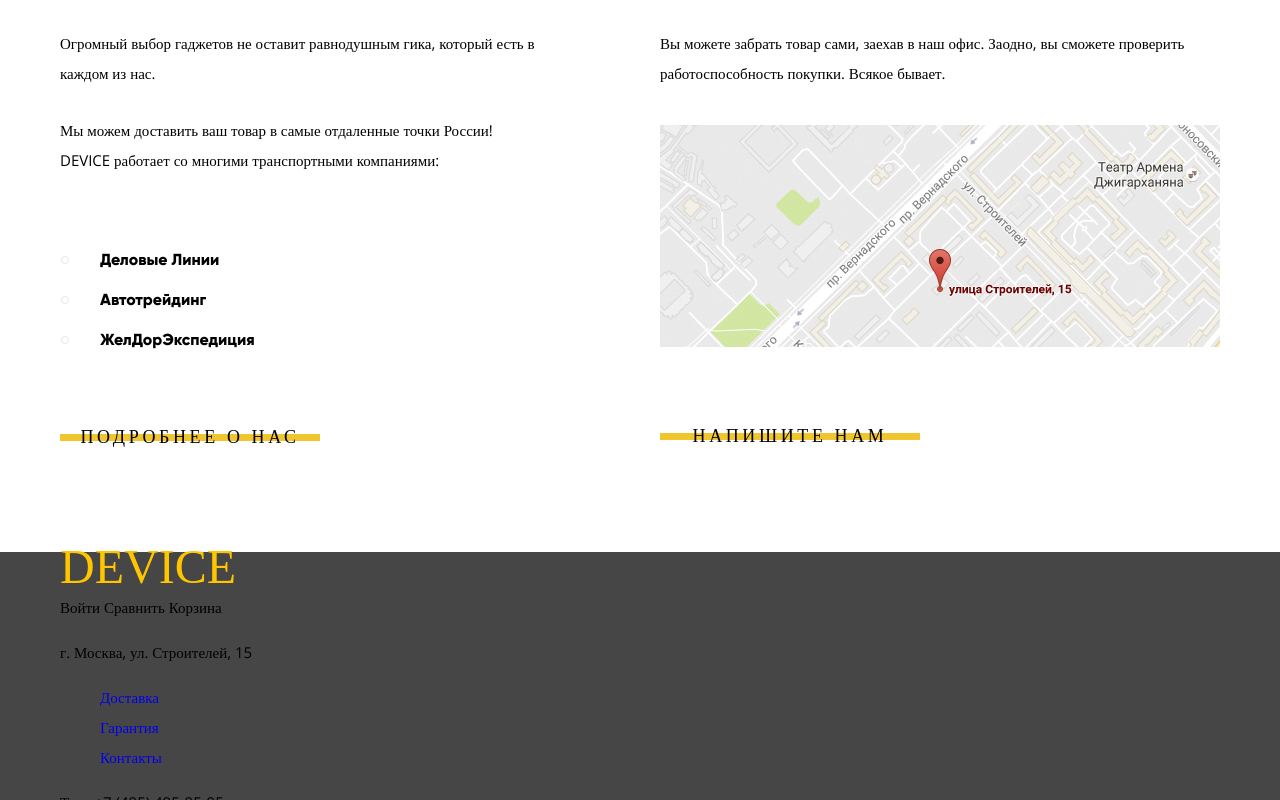
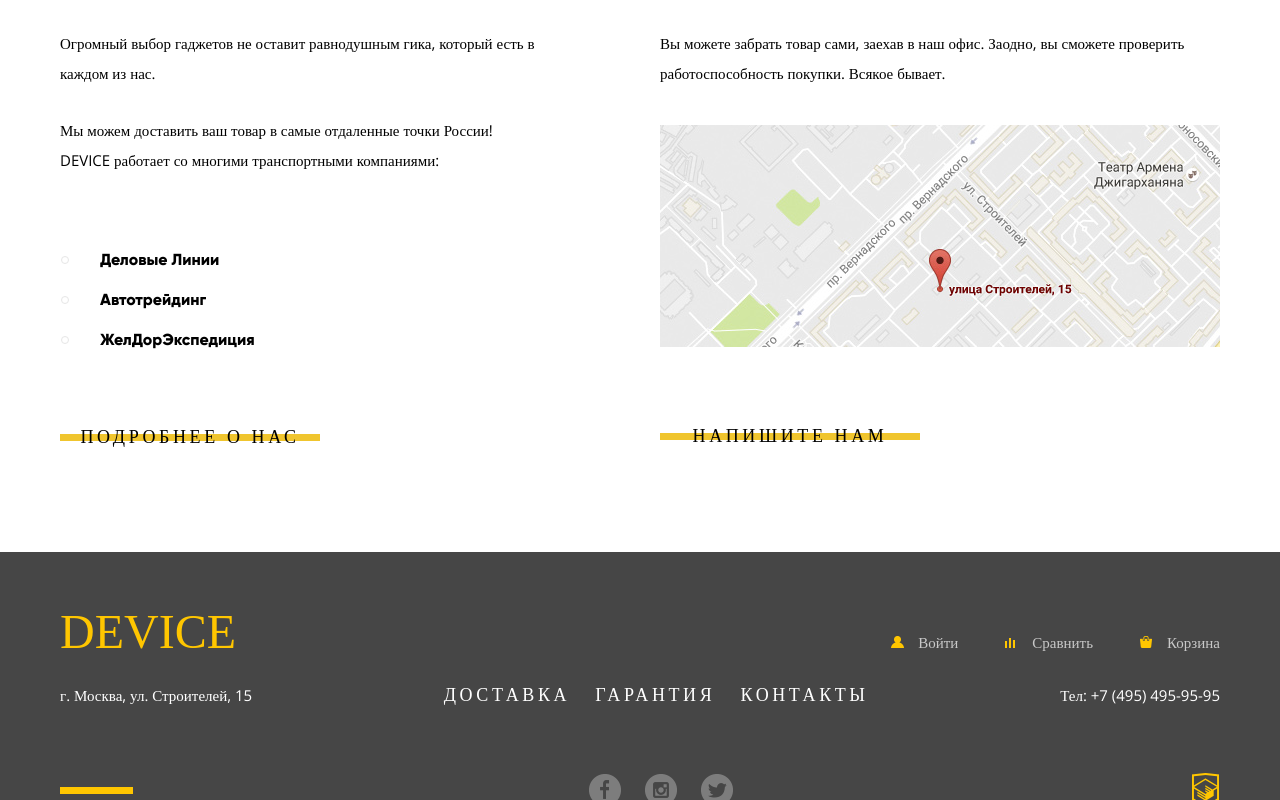
Before and after one commit to skasbzhezinski/device, a plain HTML site: page index.html in a window 1280 px wide. Shown: the part 2000-2800 px from the top of the page. Drawn offline with nearby package versions, Linux system fonts and the light colour scheme.

Commit message:
finished the positioning of the elements of the main_footer

```diff
--- a/assets/css/style.css
+++ b/assets/css/style.css
@@ -85,7 +85,6 @@ body {
 .partners,
 .wrapper,
 .footer_nav,
-.address,
 .social_networks {
 	width: 1160px;
     margin-left: auto;
@@ -116,6 +115,7 @@ body {
 .logo_text {
 	font-family: Gilroy Extrabold;
 	font-size: 48px;
+	margin-top: 100px;
 }
 
 /* Поисковая навигация */
@@ -1005,17 +1005,195 @@ body {
 /* ===== Footer ===== */
 
 .main_footer {
+	color: #fff;
+
 	width: 100%;
-	height: 323px;
+	min-height: 323px;
 	background-color: #464646;
 }
 
+.main_footer a,
+.main_footer li {
+	color: #fff;
+}
+
+.main_footer .top_wrapper {
+	padding-top: 65px;
+}
+
 .footer_logo .logo_text {
-	color: #ffc600;
+	color: rgba(255, 198, 0, 1);
+}
+
+.footer_logo .logo_text:hover {
+	color: rgba(255, 198, 0, 0.5);
+}
+
+.footer_logo .logo_text:active,
+.footer_logo .logo_text:focus {
+	color: rgba(255, 198, 0, 0.25);
 }
 
 .social_networks li {
-	background-color: #7e7e7e;
 	width: 32px;
 	height: 32px;
 }
+
+/* Сетка главного футера */
+.top_wrapper,
+.middle_wrapper,
+.bottom_wrapper {
+	width: 1160px;
+	margin-right: auto;
+	margin-left: auto;
+	margin-bottom: 8px;
+}
+
+/* top_wrapper на флоатах */
+.footer_logo {
+	float: left;
+}
+
+.footer_search_nav {
+	float: right;
+	position: relative;
+	margin-top: -5px;
+}
+
+/* прикручиваю иконки к ссылкам */
+
+.footer_search_nav li {
+	display: inline-block;
+}
+
+.footer_search_nav a {
+	position: relative;
+    font-family: Open Sans, Light;
+    font-size: 15px;
+    line-height: 30px;
+
+    width: 100px;
+    color: rgba(255, 255, 255, 0.7);
+    margin: 0;
+    padding: 0;
+    padding-left: 30px;
+    margin-left: 40px;
+}
+
+.footer_search_nav a:before {
+    position: absolute;
+    content: "";
+    display: inline-block;
+
+    width: 15px;
+    height: 15px;
+    background-repeat: no-repeat;
+
+}
+
+.footer_search_nav li:first-child a::before {
+	background-image: url(../img/user_f.png);
+	top: 4px;
+    left: 3px;
+}
+
+.footer_search_nav li:nth-child(2) a::before {
+	background-image: url(../img/compare_f.png);
+	top: 6px;
+    left: 3px;
+}
+
+.footer_search_nav li:last-child a::before {
+	background-image: url(../img/cart_f.png);
+	top: 4px;
+    left: 3px;
+}
+
+/* поведение */
+
+.footer_search_nav a:hover {
+	color: rgba(255, 255, 255, 1);
+}
+
+/* middle_wrapper */
+
+.middle_wrapper {
+	display: flex;
+	justify-content: flex-start;
+	margin-bottom: 60px;
+}
+
+.middle_wrapper .address,
+.middle_wrapper .phone {
+	max-width: 230px;
+}
+
+.middle_wrapper .address {
+	text-align: left;
+}
+
+.middle_wrapper .phone {
+	text-align: right;
+}
+
+.middle_wrapper p {
+	margin: 0;
+	padding: 0;
+}
+
+.middle_wrapper .footer_nav {
+	width: 425px;
+}
+
+.footer_nav ul {
+	display: flex;
+	justify-content: space-between;
+	margin: 0;
+	padding: 0;
+}
+
+.footer_nav a {
+	font-family: Gilroy ExtraBold;
+	font-size: 18px;
+	letter-spacing: 0.2em;
+}
+
+/* bottom_wrapper */
+
+.bottom_wrapper {
+	display: flex;
+	justify-content: space-between;
+	align-items: center;
+}
+
+.bottom_wrapper .stick {
+	width: 80px;
+	height: 7px;
+	background-color: #ffc600;
+}
+
+.logo_html {
+	width: 30px;
+	height: 40px;
+	background-color: transparent;
+}
+
+.logo_html a {
+	display: block;
+	width: 30px;
+	height: 40px;
+	background-image: url(../img/logo-html.png);
+	background-repeat: no-repeat;
+	background-position: center;
+}
+
+.social_networks {
+	display: flex;
+	justify-content: center;
+	margin: 0;
+	padding: 0;
+}
+
+.social_networks li {
+	margin: 0 12px 0 12px;
+}
--- a/index.html
+++ b/index.html
@@ -308,39 +308,48 @@
 
 	<footer class="main_footer">
 
-		<div class="logo_container"> <!-- Блок для позиционирования логотипа -->
+		<div class="top_wrapper clearfix">
 			<div class="footer_logo">
-				<a href="https://htmlacademy.ru/intensive/htmlcss">
+				<a href="#">
 					<span class="logo_text">DEVICE</span>
 				</a>
 			</div>
+
+			<nav class="footer_search_nav">
+				<h2 class="visually-hidden">Поисковая навигация</h2>
+				<ul>
+					<li><a href="#">Войти</a></li>
+					<li><a href="#">Сравнить</a></li>
+					<li><a href="#">Корзина</a></li>
+				</ul>
+			</nav>
 		</div>
 
-		<nav class="search_nav">
-			<h2 class="visually-hidden">Поисковая навигация</h2>
-			<a href="#">Войти</a>
-			<a href="#">Сравнить</a>
-			<a href="#">Корзина</a>
-		</nav>
-
+		<div class="middle_wrapper">
 			<div class="address">
 				<h3 class="visually-hidden">Наш адрес</h3>
 				<p class="address">г. Москва, ул. Строителей, 15 </p>
 			</div>
 
-		<nav class="footer_nav">
+			<div class="footer_nav">
 				<h2 class="visually-hidden">Главная навигация</h2>
 				<ul>
-				<li><a href="#">Доставка</a></li>
-				<li><a href="#">Гарантия</a></li>
-				<li><a href="#">Контакты</a></li>
+					<li><a href="#">ДОСТАВКА</a></li>
+					<li><a href="#">ГАРАНТИЯ</a></li>
+					<li><a href="#">КОНТАКТЫ</a></li>
 				</ul>
-		</nav>
+			</div>
 
-		<div class="address">
+			<div class="phone">
 				<h3 class="visually-hidden">Наш телефон</h3>
-			<p>Тел.: +7 (495) 495-95-95</p>
+				<p>Тел: +7 (495) 495-95-95</p>
 			</div>
+		</div>
+
+		<div class="bottom_wrapper">
+			<h2 class="visually-hidden">Мы в социальных сетях</h2>
+
+			<div class="stick"></div>
 
 			<ul class="social_networks">
 				<li>
@@ -358,8 +367,14 @@
 						<img src="assets/img/twitter.png" width="32" height="32" alt="twitter">
 					</a>
 				</li>
+			</ul>
 
-		</ul>
+			<div class="logo_html">
+				<a href="https://htmlacademy.ru/">
+				</a>
+			</div>
+
+		</div>
 
 	</footer>
 
```
Also changed, not shown: device_catalog.html (+57 -0 lines), assets/img/Screenshot_6.png (added), assets/img/cart_f.png (added), assets/img/compare_f.png (added), assets/img/logo-html.png (added), assets/img/user.svg (added), assets/img/user_f.png (added). Lines whose indentation alone changed are shown as unchanged.
